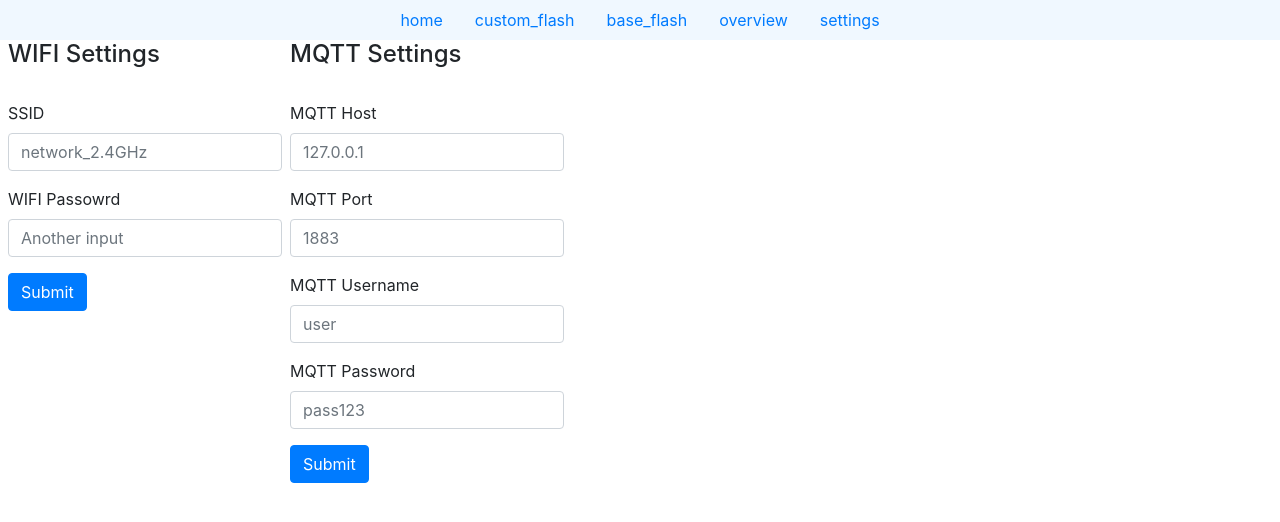
After one commit to Wrafttex/DRP7, a Flask app: template templates/settings.html in a window 1280 px wide. The commit adds this page. Shown: the top 522 px of the page. Run offline with Flask 2, Linux system fonts and the light colour scheme; the template is opened without the code that fills it, so the values that code supplies are empty; some libraries are stand-ins or nearby versions.

Commit message:
Boiler plate for settings page

```diff
--- a/app.py
+++ b/app.py
@@ -72,7 +72,7 @@ def data():
 def esp_flash():
     return render_template("flash.html")
 
-@app.route("/testingurl",methods=["GET","POST"])
+@app.route("/testingurl",methods=["POST"])
 def testingurl():
     espdata = request.form.to_dict()
     f = open("testing.txt","w")
@@ -93,6 +93,10 @@ def home():
 def index():
     return render_template("index.html")
 
+@app.route("/setting",methods=["POST"])
+def settings():
+    return render_template("settings.html")
+
 #TODO Get SSL to work
 if __name__ == "__main__":
     #runConnect()
--- a/templates/navigator.html
+++ b/templates/navigator.html
@@ -18,7 +18,7 @@
                 <a class="nav-link" href="/imagetesting">overview</a>
               </li>
             <li class="nav-item">
-              <a class="nav-link" href="#">settings</a>
+              <a class="nav-link" href="/setting">settings</a>
             </li>
           </ul>
           <div>
--- /dev/null
+++ b/templates/settings.html
@@ -0,0 +1,60 @@
+{%extends "navigator.html"%}
+
+    {%block content %}
+    <div class ="form-row mx-1" >
+        <div class ="form-group mx-1">
+            <form method="post" id="WIFI-form">
+                <h4>WIFI Settings</h4>
+                <br>
+                <div class="form-group">
+                  <label for="SSID">SSID</label>
+                  <input type="text" class="form-control" id="SSID" placeholder="network_2.4GHz">
+                </div>
+                <div class="form-group">
+                  <label for="wifi_pass">WIFI Passowrd </label>
+                  <input type="text" class="form-control" id="wifi_pass" placeholder="Another input">
+                </div>
+                <button type="submit" class="btn btn-primary">Submit</button>
+              </form>
+        </div>
+        <div class ="form-group mx-1" >
+            <form method="post" id="MQTT-form">
+                <h4>MQTT Settings</h4>
+                <br>
+                <div class="form-group">
+
+                  <label for="MQTTHost">MQTT Host</label>
+                  <input type="text" class="form-control" id="MQTTHost" placeholder="127.0.0.1">
+                </div>
+                <div class="form-group">
+                  <label for="MQTTPort">MQTT Port</label>
+                  <input type="number" class="form-control" id="MQTTPort" placeholder="1883">
+                </div>
+                <div class="form-group">
+                    <label for="MQTTUser">MQTT Username</label>
+                    <input type="text" class="form-control" id="MQTTUser" placeholder="user">
+                </div>
+                <div class="form-group">
+                <label for="MQTTPass">MQTT Password</label>
+                <input type="text" class="form-control" id="MQTTPass" placeholder="pass123">
+                </div>
+                <button type="submit" class="btn btn-primary">Submit</button>
+              </form>
+        </div>
+    </div>
+    <script src="{{ url_for('static',filename='scripts/js/jquery-3.6.1.js') }}"></script>
+    <script type='text/javascript'>
+        $(document).on('submit','#MQTT-form',function(e)
+        {
+           console.log("MQTT-form")
+           e.preventDefault();
+        });
+        $(document).on('submit','#WIFI-form',function(e)
+        {
+           console.log("WIFI-form")
+           e.preventDefault();
+        });
+
+
+    </script>
+    {%endblock%}
```
